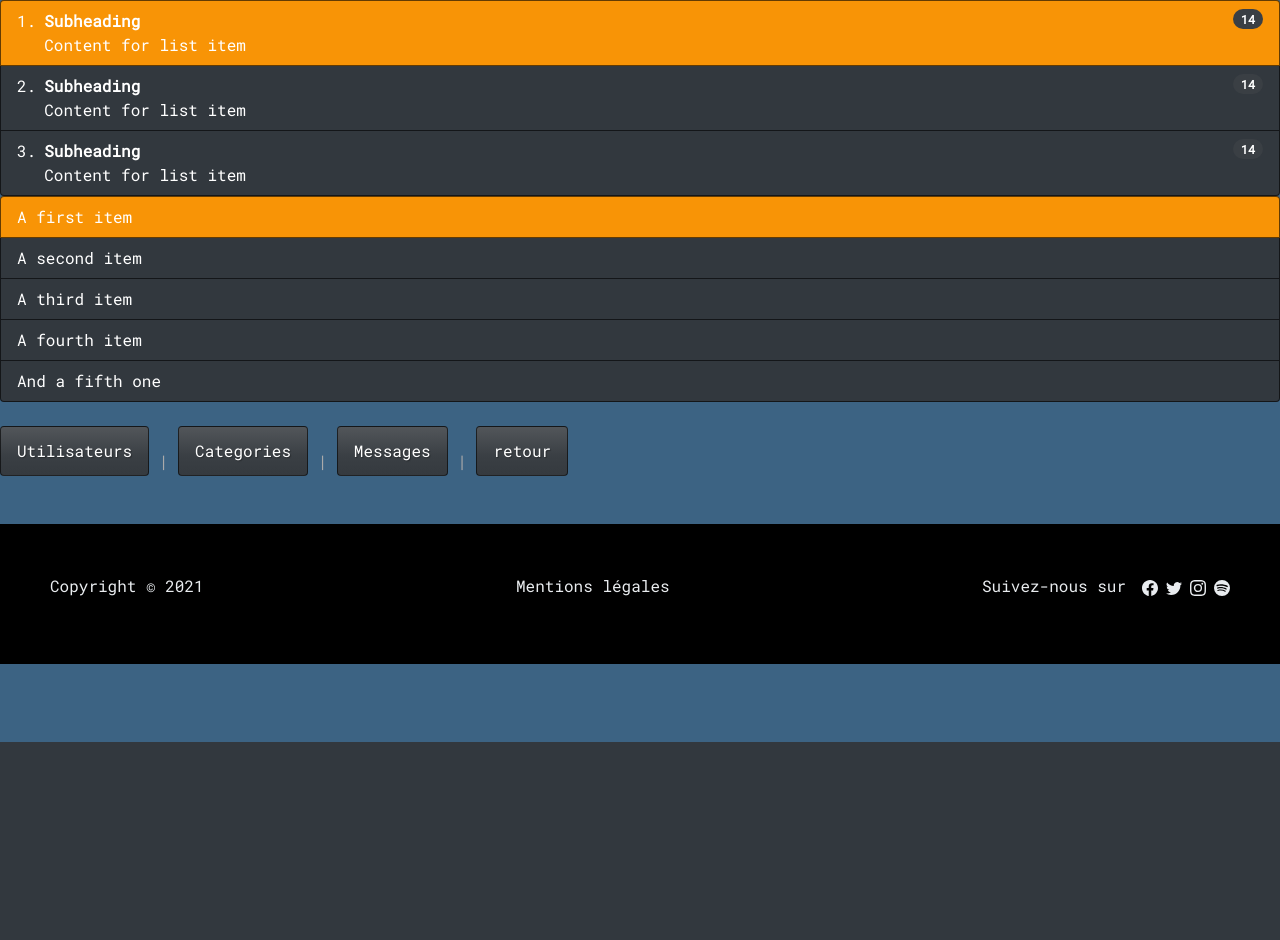
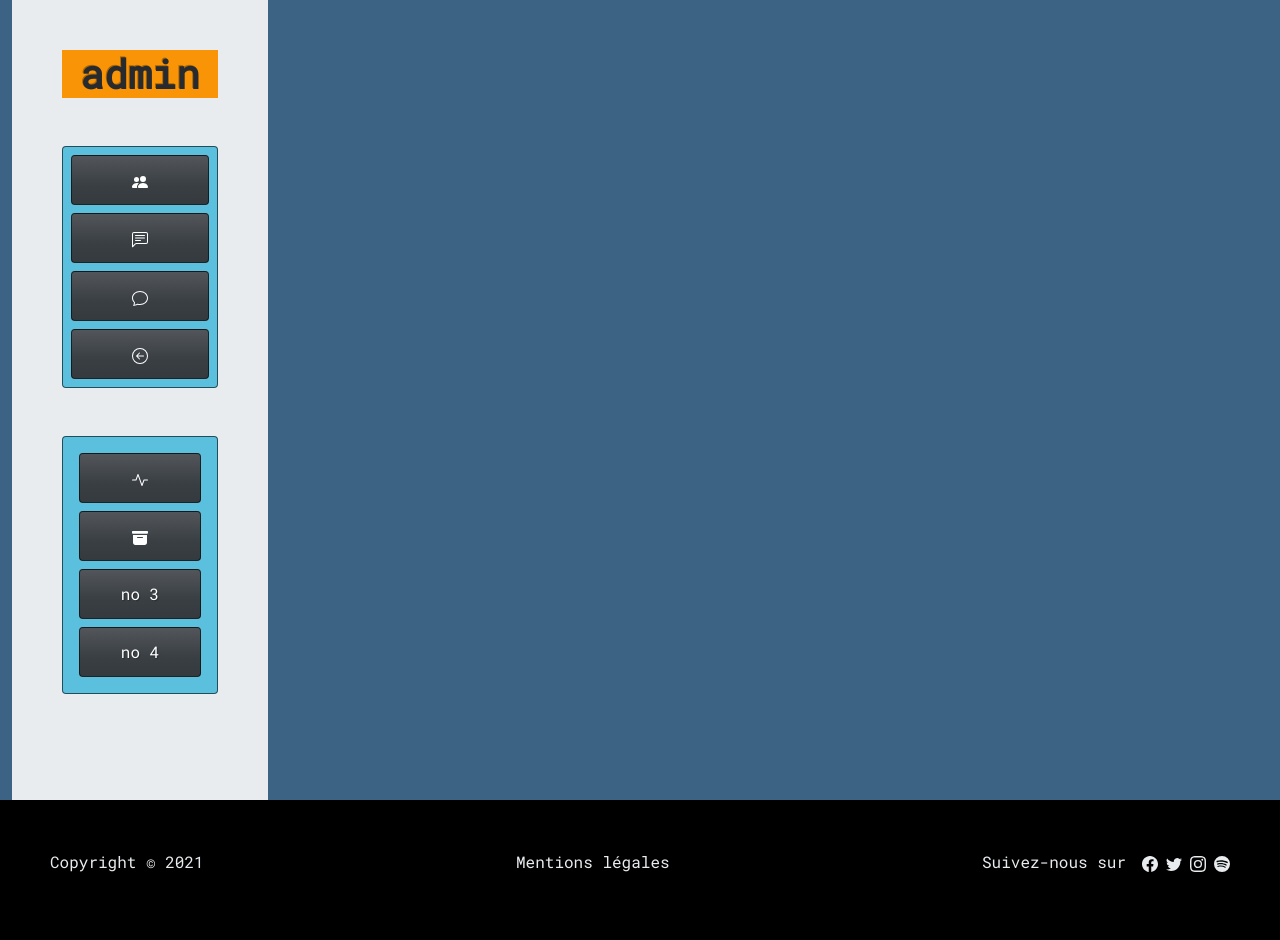
Before and after one commit to bbttnn/zikly, a Symfony app: template templates/admin/index.html.twig in a window 1280 px wide. Shown: the part 58-998 px from the top of the page. Before the commit the page ends 800 px from the top, so only its background shows below. Run offline with Twig, Linux system fonts and the light colour scheme; the template is opened without the code that fills it, so the values that code supplies are empty; some libraries are stand-ins or nearby versions.

Commit message:
multiple changes

```diff
--- a/public/css/style.css
+++ b/public/css/style.css
@@ -106,10 +106,17 @@ body {
     font-size: 60px;
     background-color:transparent;
     margin: 100px;
+}
+.post img:hover{
+    box-shadow: 10px 5px 5px rgb(112, 111, 111);
+}
 
 
+.hello img{
+    height:max-content;
+    object-fit:cover;
+}
 
-}
 .third{
     display: flex;
     flex-direction:row;
--- a/templates/Partial/_navBar.html.twig
+++ b/templates/Partial/_navBar.html.twig
@@ -28,7 +28,7 @@
 									</li>
 									<li><hr class="dropdown-divider"></li>
 									<li>
-										<a class="dropdown-item" href=" {{ path ("blog")}} ">blog</a>
+										<a class="dropdown-item" href=" {{ path ("post_public")}} ">blog</a>
 									</li>
 								</ul>
 							</li>
--- a/templates/admin/index.html.twig
+++ b/templates/admin/index.html.twig
@@ -1,48 +1,57 @@
 {% extends 'base.html.twig' %}
 
-{% block title %}Administration du site{% endblock %}
+{% block title %}Administration du site
+{% endblock %}
 
 {% block body %}
-<ol class="list-group list-group-numbered">
-  <li class="list-group-item bg-warning d-flex justify-content-between align-items-start">
-    <div class="ms-2 me-auto">
-      <div class="fw-bold">Subheading</div>
-      Content for list item
-    </div>
-    <span class="badge bg-primary rounded-pill">14</span>
-  </li>
-  <li class="list-group-item d-flex justify-content-between align-items-start">
-    <div class="ms-2 me-auto">
-      <div class="fw-bold">Subheading</div>
-      Content for list item
-    </div>
-    <span class="badge bg-primary rounded-pill">14</span>
-  </li>
-  <li class="list-group-item d-flex justify-content-between align-items-start">
-    <div class="ms-2 me-auto">
-      <div class="fw-bold">Subheading</div>
-      Content for list item
-    </div>
-    <span class="badge bg-primary rounded-pill">14</span>
-  </li>
-</ol>
-<ul class="list-group ">
-  <li class="list-group-item bg-warning ">A first item</li>
-  <li class="list-group-item ">A second item</li>
-  <li class="list-group-item">A third item</li>
-  <li class="list-group-item">A fourth item</li>
-  <li class="list-group-item">And a fifth one</li>
-</ul>
+	<div class="container-fluid d-flex ">
+		<div class=" side bg-light text-dark text-center ">
+			<div class="admn bg-warning">
+				<h1 class="fw-bolder">admin</h1>
+			</div>
 
+			<div class="card mt-5 bg-info p-2">
 
-
-    <a class="btn btn-primary mt-4 mb-5" href=" {{path ("admin_user_index")}} ">Utilisateurs</a>
-    |
-      <a class="btn btn-primary mt-4 mb-5" href=" {{path ("categorie_index")}} ">Categories</a>
-    |
-    <a class="btn btn-primary mt-4 mb-5" href=" {{path ("message")}} "> Messages</a>
-    |
-    <a class="btn btn-primary mt-4 mb-5" href=" {{path ("userProfile_index")}}"> retour</a>
+				<a class="btn btn-primary" href="{{path ('admin_user_index')}}">
+					<svg xmlns="http://www.w3.org/2000/svg" width="16" height="16" fill="currentColor" class="bi bi-people-fill" viewbox="0 0 16 16">
+						<path d="M7 14s-1 0-1-1 1-4 5-4 5 3 5 4-1 1-1 1H7zm4-6a3 3 0 1 0 0-6 3 3 0 0 0 0 6z"/>
+						<path fill-rule="evenodd" d="M5.216 14A2.238 2.238 0 0 1 5 13c0-1.355.68-2.75 1.936-3.72A6.325 6.325 0 0 0 5 9c-4 0-5 3-5 4s1 1 1 1h4.216z"/>
+						<path d="M4.5 8a2.5 2.5 0 1 0 0-5 2.5 2.5 0 0 0 0 5z"/>
+					</svg>
+				</a>
+				<a class="btn btn-primary mt-2" href="{{path ('post_index')}}">
+					<svg xmlns="http://www.w3.org/2000/svg" width="16" height="16" fill="currentColor" class="bi bi-chat-left-text" viewbox="0 0 16 16">
+						<path d="M14 1a1 1 0 0 1 1 1v8a1 1 0 0 1-1 1H4.414A2 2 0 0 0 3 11.586l-2 2V2a1 1 0 0 1 1-1h12zM2 0a2 2 0 0 0-2 2v12.793a.5.5 0 0 0 .854.353l2.853-2.853A1 1 0 0 1 4.414 12H14a2 2 0 0 0 2-2V2a2 2 0 0 0-2-2H2z"/>
+						<path d="M3 3.5a.5.5 0 0 1 .5-.5h9a.5.5 0 0 1 0 1h-9a.5.5 0 0 1-.5-.5zM3 6a.5.5 0 0 1 .5-.5h9a.5.5 0 0 1 0 1h-9A.5.5 0 0 1 3 6zm0 2.5a.5.5 0 0 1 .5-.5h5a.5.5 0 0 1 0 1h-5a.5.5 0 0 1-.5-.5z"/>
+					</svg>
+				</a>
+				<a class="btn btn-primary mt-2" href="{{path ('message')}}">
+					<svg xmlns="http://www.w3.org/2000/svg" width="16" height="16" fill="currentColor" class="bi bi-chat" viewbox="0 0 16 16">
+						<path d="M2.678 11.894a1 1 0 0 1 .287.801 10.97 10.97 0 0 1-.398 2c1.395-.323 2.247-.697 2.634-.893a1 1 0 0 1 .71-.074A8.06 8.06 0 0 0 8 14c3.996 0 7-2.807 7-6 0-3.192-3.004-6-7-6S1 4.808 1 8c0 1.468.617 2.83 1.678 3.894zm-.493 3.905a21.682 21.682 0 0 1-.713.129c-.2.032-.352-.176-.273-.362a9.68 9.68 0 0 0 .244-.637l.003-.01c.248-.72.45-1.548.524-2.319C.743 11.37 0 9.76 0 8c0-3.866 3.582-7 8-7s8 3.134 8 7-3.582 7-8 7a9.06 9.06 0 0 1-2.347-.306c-.52.263-1.639.742-3.468 1.105z"/>
+					</svg>
+				</a>
+				<a class="btn btn-primary mt-2" href="{{path ('userProfile_index')}}">
+					<svg xmlns="http://www.w3.org/2000/svg" width="16" height="16" fill="currentColor" class="bi bi-arrow-left-circle" viewbox="0 0 16 16">
+						<path fill-rule="evenodd" d="M1 8a7 7 0 1 0 14 0A7 7 0 0 0 1 8zm15 0A8 8 0 1 1 0 8a8 8 0 0 1 16 0zm-4.5-.5a.5.5 0 0 1 0 1H5.707l2.147 2.146a.5.5 0 0 1-.708.708l-3-3a.5.5 0 0 1 0-.708l3-3a.5.5 0 1 1 .708.708L5.707 7.5H11.5z"/>
+					</svg>
+				</a>
+			</div>
+			<div class="card mt-5 p-3 bg-info">
+				<a class="btn btn-primary " href="#">
+					<svg xmlns="http://www.w3.org/2000/svg" width="16" height="16" fill="currentColor" class="bi bi-activity" viewbox="0 0 16 16">
+						<path fill-rule="evenodd" d="M6 2a.5.5 0 0 1 .47.33L10 12.036l1.53-4.208A.5.5 0 0 1 12 7.5h3.5a.5.5 0 0 1 0 1h-3.15l-1.88 5.17a.5.5 0 0 1-.94 0L6 3.964 4.47 8.171A.5.5 0 0 1 4 8.5H.5a.5.5 0 0 1 0-1h3.15l1.88-5.17A.5.5 0 0 1 6 2Z"/>
+					</svg>
+				</a>
+				<a class="btn btn-primary mt-2" href="#">
+					<svg xmlns="http://www.w3.org/2000/svg" width="16" height="16" fill="currentColor" class="bi bi-archive-fill" viewbox="0 0 16 16">
+						<path d="M12.643 15C13.979 15 15 13.845 15 12.5V5H1v7.5C1 13.845 2.021 15 3.357 15h9.286zM5.5 7h5a.5.5 0 0 1 0 1h-5a.5.5 0 0 1 0-1zM.8 1a.8.8 0 0 0-.8.8V3a.8.8 0 0 0 .8.8h14.4A.8.8 0 0 0 16 3V1.8a.8.8 0 0 0-.8-.8H.8z"/>
+					</svg>
+				</a>
+				<a class="btn btn-primary mt-2" href="#">no 3</a>
+				<a class="btn btn-primary mt-2" href="#">no 4</a>
+			</div>
+		</div>
+	</div>
 
 
 {% endblock %}
--- a/templates/admin/user/_delete_form.html.twig
+++ b/templates/admin/user/_delete_form.html.twig
@@ -1,4 +1,4 @@
 <form method="post" action="{{ path ('admin_user_delete', {'id': user.id}) }}" onsubmit="return confirm('Are you sure you want to delete this item?');">
     <input type="hidden" name="_token" value="{{ csrf_token('delete' ~ user.id) }}">
-    <button class="btn btn-primary mt-3 mb-3">Delete</button>
+    <button class="btn btn-danger mt-3 mb-3">Delete</button>
 </form>
--- /dev/null
+++ b/templates/post/_delete_form.html.twig
@@ -0,0 +1,4 @@
+<form method="post" action="{{ path('post_delete', {'id': post.id}) }}" onsubmit="return confirm('Are you sure you want to delete this item?');">
+    <input type="hidden" name="_token" value="{{ csrf_token('delete' ~ post.id) }}">
+    <button class="btn btn-primary mt-2 mb-3 rounded-pill">Delete</button>
+</form>
--- /dev/null
+++ b/templates/post/_form.html.twig
@@ -0,0 +1,4 @@
+{{ form_start(form) }}
+    {{ form_widget(form) }}
+    <button class="btn">{{ button_label|default('Save') }}</button>
+{{ form_end(form) }}
```
Also changed, not shown: src/Controller/BlogController.php (deleted, +0 -36 lines), src/Controller/PostController.php (added, +81 -0 lines), src/Controller/PostPublicController.php (added, +33 -0 lines), src/Form/PostType.php (added, +28 -0 lines), templates/admin/user/index.html.twig (+13 -12 lines), templates/admin/user/show.html.twig (+28 -23 lines), templates/blog/index.html.twig (deleted, +0 -35 lines), templates/home/index.html.twig (+6 -3 lines), templates/post/edit.html.twig (added, +13 -0 lines), templates/post/index.html.twig (added, +46 -0 lines), templates/post/new.html.twig (added, +11 -0 lines), templates/post/show.html.twig (added, +26 -0 lines), templates/post_public/index.html.twig (added, +34 -0 lines), templates/post_public/post.html.twig (renamed from templates/blog/post.html.twig, +17 -19 lines).
